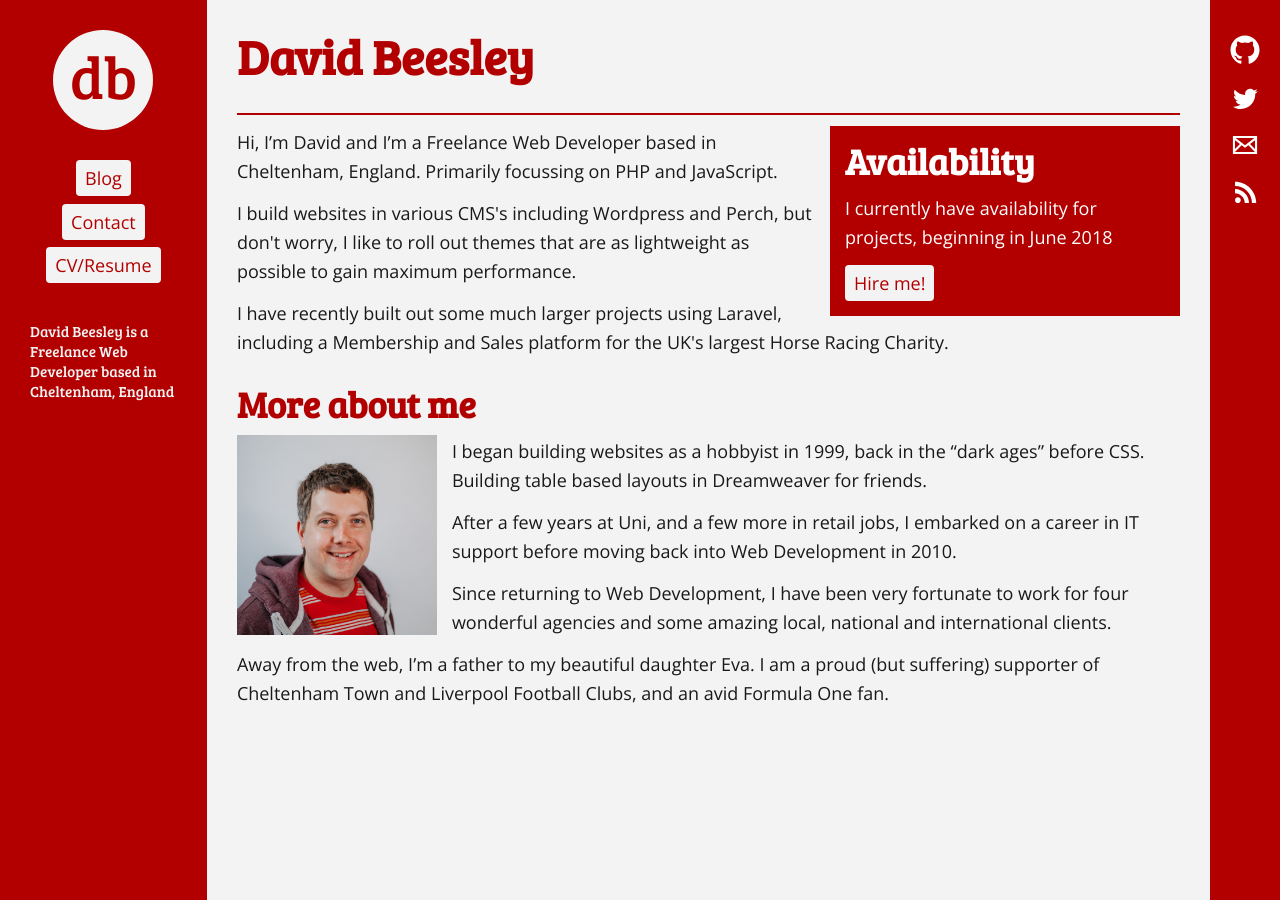
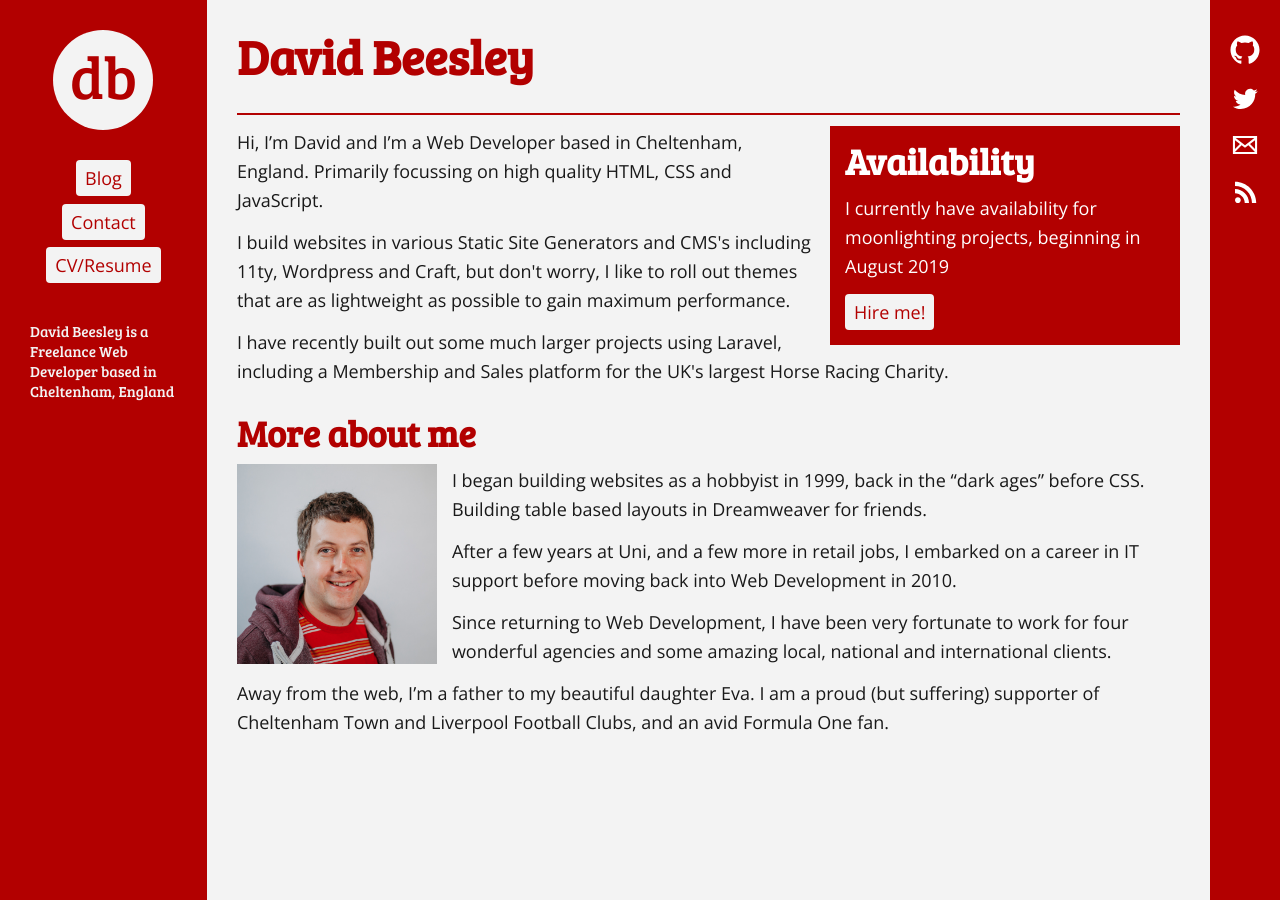
Before and after one commit to davebeesley/personal-site, a Jekyll site: the page built from index.html, in a window 1280 px wide. Built offline with Jekyll 4.4.1, drawn with Linux system fonts in a browser that asks for light colours; the list of posts is cut into pages by our own code; comment, search, counter and statistics services are not loaded.

Commit message:
Update site and add moonlighting post

```diff
--- a/_includes/availability.html
+++ b/_includes/availability.html
@@ -1,5 +1,5 @@
 <aside class="availability">
     <h2>Availability</h2>
-    <p>I currently have availability for projects, beginning in June 2018</p>
+    <p>I currently have availability for moonlighting projects, beginning in August 2019</p>
     <a href="/contact">Hire me!</a>
 </aside>
--- a/index.html
+++ b/index.html
@@ -4,11 +4,11 @@ layout: default
 
 <h1>{{ site.title }}</h1>
 {% include availability.html %}
-<p>Hi, I’m David and I’m a Freelance Web Developer based in Cheltenham, England. Primarily focussing on PHP and JavaScript.</p>
-<p>I build websites in various CMS's including Wordpress and Perch, but don't worry, I like to roll out themes that are as lightweight as possible to gain maximum performance.</p>
+<p>Hi, I’m David and I’m a Web Developer based in Cheltenham, England. Primarily focussing on high quality HTML, CSS and JavaScript.</p>
+<p>I build websites in various Static Site Generators and CMS's including 11ty, Wordpress and Craft, but don't worry, I like to roll out themes that are as lightweight as possible to gain maximum performance.</p>
 <p>I have recently built out some much larger projects using Laravel, including a Membership and Sales platform for the UK's largest Horse Racing Charity.</p>
 <h2>More about me</h2>
-<img src="/assets/david-beesley.jpg" alt="David Beesley - Freelance Web Developer">
+<img src="/assets/david-beesley.jpg" alt="David Beesley - Web Developer">
 <p>I began building websites as a hobbyist in 1999, back in the “dark ages” before CSS. Building table based layouts in Dreamweaver for friends.</p>
 <p>After a few years at Uni, and a few more in retail jobs, I embarked on a career in IT support before moving back into Web Development in 2010.</p>
 <p>Since returning to Web Development, I have been very fortunate to work for four wonderful agencies and some amazing local, national and international clients.</p>
```
Also changed, not shown: _posts/2019-07-17-moonlighting.md (added, +22 -0 lines).
